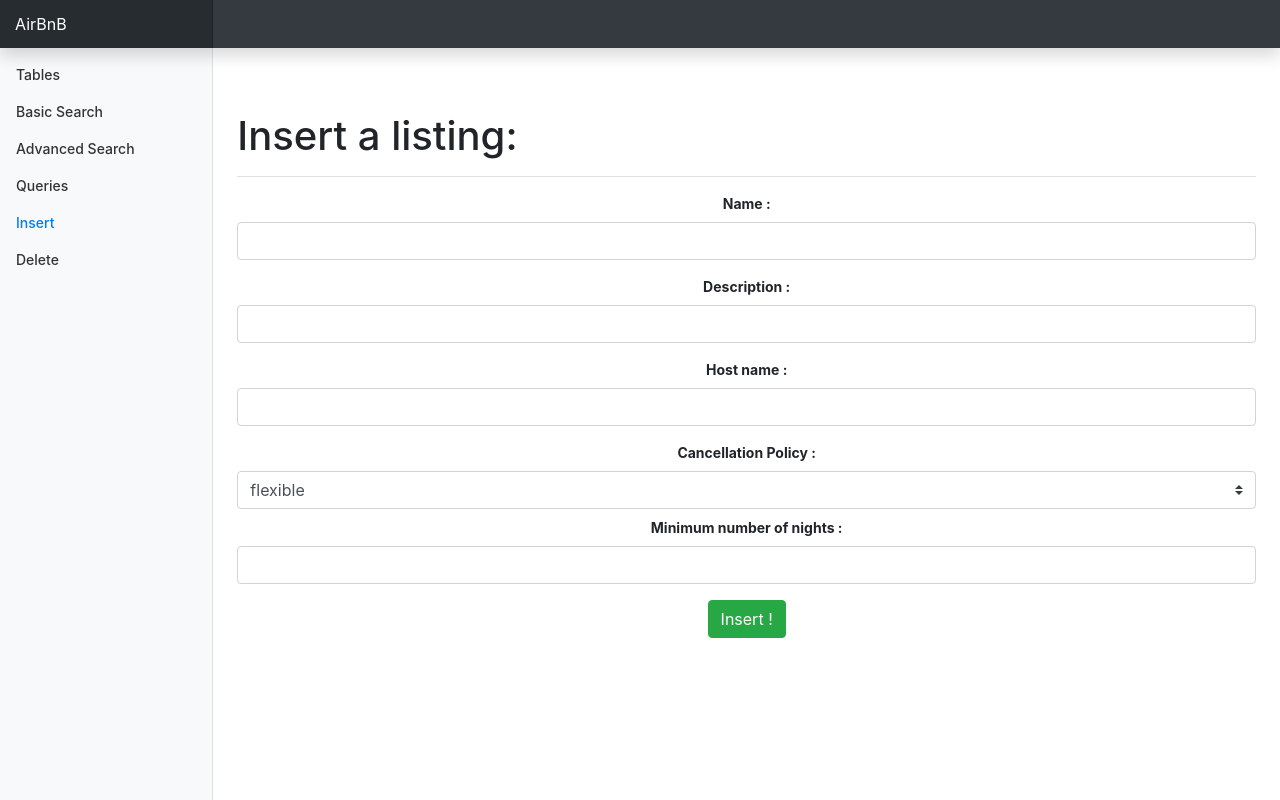
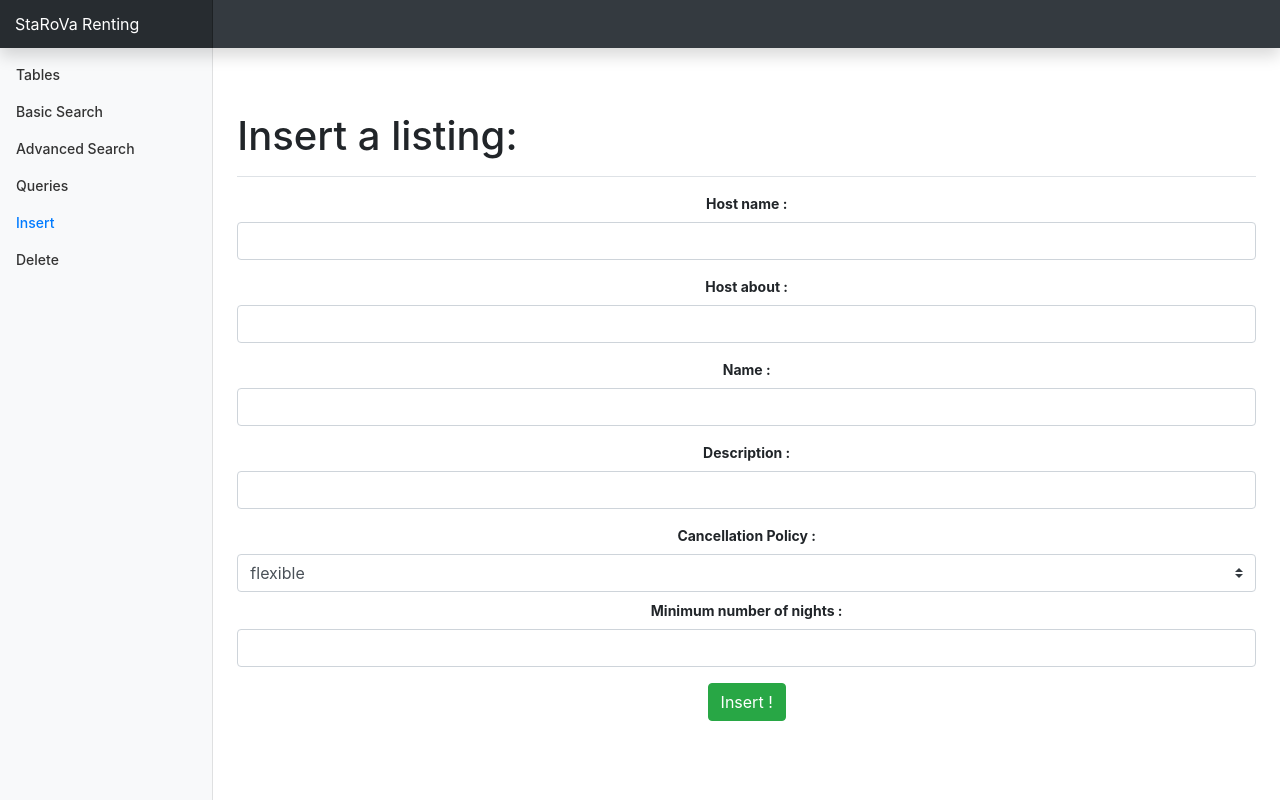
Before and after one commit to vquelque/DbProject, a Flask app: page /insert in a window 1280 px wide. Run offline with Flask 2, Linux system fonts and the light colour scheme; parts of the project's set-up code (start-up, migrations or seed data) failed here and were passed over; some libraries are stand-ins or nearby versions.

Commit message:
Add a new field and some details

```diff
--- a/app.py
+++ b/app.py
@@ -153,17 +153,19 @@ class SearchAdvancedForm(FlaskForm):
     available_to = DateField("Available to :", format="%m/%d/%Y")
     price_max = IntegerField("Maximum price :")
 
-
 # insert form
 class InsertForm(FlaskForm):
+    host_name = StringField(
+        label = "Host name :",
+        validators=[DataRequired()])
+    host_about = StringField(
+        label = "Host about :",
+        validators=[DataRequired()])
     name = StringField(
         label = "Name :",
         validators=[DataRequired()])
     description = StringField(
         label = "Description :",
-        validators=[DataRequired()])
-    host_name = StringField(
-        label = "Host name :",
         validators=[DataRequired()])
     cancellation_policy_id = SelectField(
         label = "Cancellation Policy :",
@@ -173,7 +175,8 @@ class InsertForm(FlaskForm):
         validators=[DataRequired()])
     min_nights = IntegerField(
         label = "Minimum number of nights :",
-        validators=[DataRequired()])
+        validators=[DataRequired(message='Please enter an integer')])
+
     #submit = SubmitField("Insert",render_kw={"class": "btn btn-success"})
 
 class DeleteForm(FlaskForm):
@@ -286,7 +289,8 @@ def insert():
 
         col_value = []
         col_value = col_value + [("host_id",host_id)]
-        col_value= col_value + [("host_name", form.host_name.data)]
+        col_value = col_value + [("host_name", form.host_name.data)]
+        col_value = col_value + [("host_about", form.host_about.data)]
         insert_in_table(col_value, "Host")
 
         col_value = []
@@ -295,7 +299,7 @@ def insert():
         col_value = col_value + [("name",form.name.data)]
         col_value = col_value + [("description", form.description.data)]
         col_value = col_value + [("cancellation_policy_id ",form.cancellation_policy_id.data)]
-        col_value = col_value +[("minimum_nights",form.min_nights.data)]
+        col_value = col_value + [("minimum_nights",form.min_nights.data)]
         insert_in_table(col_value, "Offer")
 
         render_template("insert.html", form=form)
--- a/templates/layout.html
+++ b/templates/layout.html
@@ -1,7 +1,7 @@
 <!DOCTYPE html>
 <html lang="en">
   <head>
-    <title>AirBnB</title>
+    <title>Starova Renting</title>
     <!-- Required meta tags -->
     <meta charset="utf-8" />
     <meta
@@ -37,7 +37,7 @@
       <nav
         class="navbar navbar-dark fixed-top bg-dark flex-md-nowrap p-0 shadow"
       >
-        <a class="navbar-brand col-sm-3 col-md-2 mr-0" href="#">AirBnB</a>
+        <a class="navbar-brand col-sm-3 col-md-2 mr-0" href="#">StaRoVa Renting</a>
       </nav>
 
       <div class="container-fluid">
```
